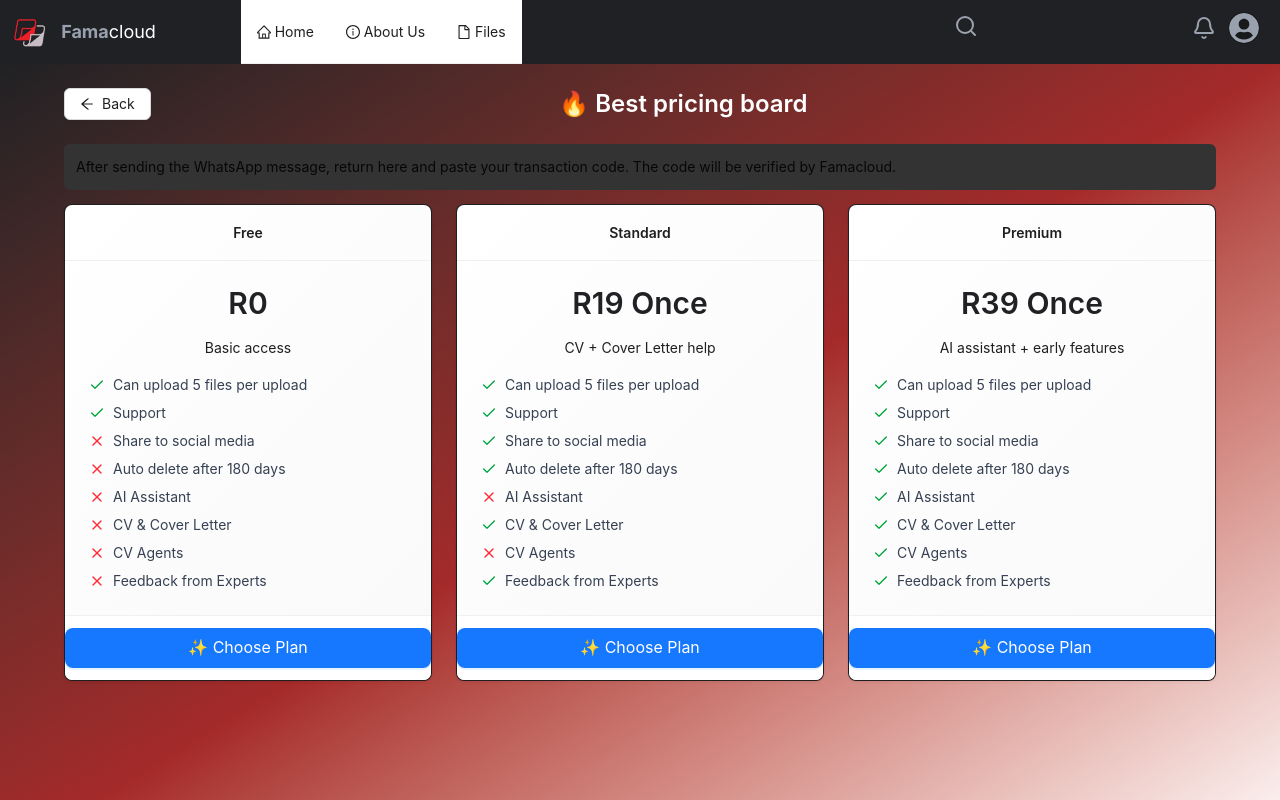
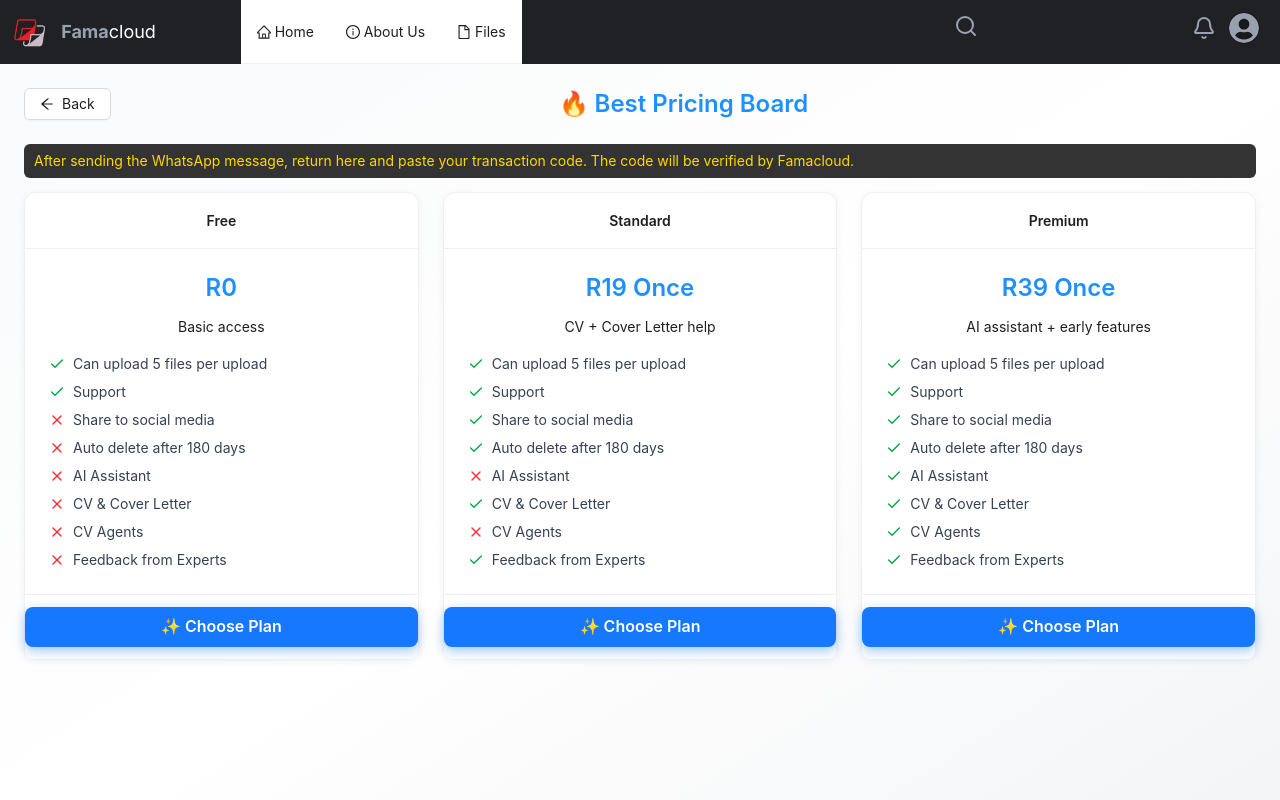
Before and after one commit to Ymffuture/Filebank, a React (Vite) app in the folder filebank-frontend/: page /change-plan in a window 1280 px wide. Shown: the top 800 px of the page. Built offline with nearby package versions, Linux system fonts and the light colour scheme.

Commit message:
Update ChangePlanPage.jsx

```diff
--- a/filebank-frontend/src/components/ChangePlanPage.jsx
+++ b/filebank-frontend/src/components/ChangePlanPage.jsx
@@ -1,23 +1,16 @@
-import React, { useState, useEffect } from "react";
+import React, { useState, useEffect } from 'react';
 import {
-  Card,
-  Row,
-  Col,
-  Button,
-  Typography,
-  Form,
-  Input,
-  Badge as AntBadge,
-  Steps,
-} from "antd";
-import Navbar from "./Navbar";
-import { ArrowLeftOutlined } from "@ant-design/icons";
-import { Check, X, ThumbsUp, ThumbsDown, Hourglass } from "lucide-react";
-import api from "../api/fileApi";
-import dayjs from "dayjs";
-import relativeTime from "dayjs/plugin/relativeTime";
-import { useSnackbar } from "notistack";
-import { Helmet } from "react-helmet";
+  Card, Row, Col, Button, Typography,
+  Form, Input, Badge as AntBadge, Steps
+} from 'antd';
+import Navbar from './Navbar';
+import { ArrowLeftOutlined } from '@ant-design/icons';
+import { Check, X, ThumbsUp, ThumbsDown, Hourglass } from 'lucide-react';
+import api from '../api/fileApi';
+import dayjs from 'dayjs';
+import relativeTime from 'dayjs/plugin/relativeTime';
+import { useSnackbar } from 'notistack';
+import { Helmet } from 'react-helmet';
 
 dayjs.extend(relativeTime);
 const { Title, Paragraph, Text } = Typography;
@@ -35,52 +28,15 @@ const PlanFeature = ({ enabled, label }) => (
 );
 
 const planFeatures = {
-  free: {
-    upload: true,
-    support: true,
-    share: false,
-    autoDelete: false,
-    ai: false,
-    cv: false,
-    agents: false,
-    feedback: false,
-  },
-  standard: {
-    upload: true,
-    support: true,
-    share: true,
-    autoDelete: true,
-    ai: false,
-    cv: true,
-    agents: false,
-    feedback: true,
-  },
-  premium: {
-    upload: true,
-    support: true,
-    share: true,
-    autoDelete: true,
-    ai: true,
-    cv: true,
-    agents: true,
-    feedback: true,
-  },
+  free: { upload: true, support: true, share: false, autoDelete: false, ai: false, cv: false, agents: false, feedback: false },
+  standard: { upload: true, support: true, share: true, autoDelete: true, ai: false, cv: true, agents: false, feedback: true },
+  premium: { upload: true, support: true, share: true, autoDelete: true, ai: true, cv: true, agents: true, feedback: true },
 };
 
 const plans = [
-  { name: "Free", price: "R0", description: "Basic access", role: "free" },
-  {
-    name: "Standard",
-    price: "R19 Once",
-    description: "CV + Cover Letter help",
-    role: "standard",
-  },
-  {
-    name: "Premium",
-    price: "R39 Once",
-    description: "AI assistant + early features",
-    role: "premium",
-  },
+  { name: 'Free', price: 'R0', description: 'Basic access', role: 'free' },
+  { name: 'Standard', price: 'R19 Once', description: 'CV + Cover Letter help', role: 'standard' },
+  { name: 'Premium', price: 'R39 Once', description: 'AI assistant + early features', role: 'premium' },
 ];
 
 export default function ChangePlanPage() {
@@ -90,111 +46,88 @@ export default function ChangePlanPage() {
   const [statusData, setStatusData] = useState(null);
   const [form] = Form.useForm();
   const { enqueueSnackbar } = useSnackbar();
-  const user = JSON.parse(localStorage.getItem("filebankUser"));
+  const user = JSON.parse(localStorage.getItem('filebankUser'));
 
   const handleChoosePlan = (plan) => {
     setSelectedPlan(plan);
     const whatsappMessage = `Hi, I would like to upgrade to the *${plan.name}* plan. My email is ${user?.email}`;
-    const whatsappUrl = `https://wa.me/27653935339?text=${encodeURIComponent(
-      whatsappMessage
-    )}`;
-    window.open(whatsappUrl, "_blank");
+    const whatsappUrl = `https://wa.me/27653935339?text=${encodeURIComponent(whatsappMessage)}`;
+    window.open(whatsappUrl, '_blank');
   };
 
   const handleSimulatePayment = async () => {
     try {
       const values = await form.validateFields();
       if (!user || !user._id) {
-        enqueueSnackbar("User not found.");
+        enqueueSnackbar('User not found.');
         return;
       }
-
-      if (upgradeStatus === "pending") {
-        enqueueSnackbar("You already have a pending request.");
+      if (upgradeStatus === 'pending') {
+        enqueueSnackbar('You already have a pending request.');
         return;
       }
-
       setLoading(true);
-
-      const { data } = await api.post("/admin/payment-requests", {
+      const { data } = await api.post('/admin/payment-requests', {
         userId: user._id,
         email: user.email,
         plan: selectedPlan.role,
         paymentCode: values.paymentCode,
       });
-
       setStatusData(data);
-      setUpgradeStatus("pending");
-      enqueueSnackbar(
-        `Code submitted! Waiting for admin to approve your ${selectedPlan.role} plan.`
-      );
+      setUpgradeStatus('pending');
+      enqueueSnackbar(`Code submitted! Waiting for admin to approve your ${selectedPlan.role} plan.`);
     } catch (err) {
       console.error(err);
-      enqueueSnackbar("Code submission failed");
+      enqueueSnackbar('Code submission failed');
     } finally {
       setLoading(false);
     }
   };
 
-  const renderStatusBadge = () => {
+  const renderStatusProgress = () => {
     if (!upgradeStatus) return null;
 
-    const statusMap = {
-      pending: {
-        text: "Pending Approval",
-        icon: <Hourglass className="text-yellow-500 w-4 h-4" />,
-        color: "gold",
-        step: 0,
-      },
-      approved: {
-        text: "Plan Approved",
-        icon: <ThumbsUp className="text-green-600 w-4 h-4" />,
-        color: "green",
-        step: 1,
-      },
-      rejected: {
-        text: "Rejected by Famacloud",
-        icon: <ThumbsDown className="text-red-500 w-4 h-4" />,
-        color: "red",
-        step: 0,
-      },
+    const stepMap = {
+      pending: 0,
+      approved: 1,
+      rejected: 1,
+      active: 2,
     };
 
-    const current = statusMap[upgradeStatus];
+    const currentStep = stepMap[upgradeStatus] ?? 0;
 
     return (
-      <div className="flex flex-col items-center justify-center mt-4 gap-2">
-        <div
-          className={`flex items-center gap-2 px-3 py-1 rounded-full text-sm font-medium shadow-sm ${
-            upgradeStatus === "pending"
-              ? "bg-yellow-100 text-yellow-700 animate-pulse"
-              : upgradeStatus === "approved"
-              ? "bg-green-100 text-green-700"
-              : "bg-red-100 text-red-600"
-          }`}
-        >
-          {current.icon}
-          {current.text}
-        </div>
-
+      <div className="mt-6">
         <Steps
-          size="small"
-          current={current.step}
-          status={upgradeStatus === "rejected" ? "error" : "process"}
-          className="w-full max-w-sm"
-        >
-          <Step title="Pending" />
-          <Step title="Approved" />
-          <Step title="Active" />
-        </Steps>
-
+          current={currentStep}
+          status={upgradeStatus === 'rejected' ? 'error' : 'process'}
+          items={[
+            {
+              title: 'Pending',
+              icon: <Hourglass className="w-4 h-4 text-yellow-500" />,
+            },
+            {
+              title: upgradeStatus === 'rejected' ? 'Rejected' : 'Approved',
+              icon:
+                upgradeStatus === 'rejected' ? (
+                  <ThumbsDown className="w-4 h-4 text-red-500" />
+                ) : (
+                  <ThumbsUp className="w-4 h-4 text-green-600" />
+                ),
+            },
+            {
+              title: 'Active',
+              icon: <Check className="w-4 h-4 text-green-700" />,
+            },
+          ]}
+        />
         {statusData?.createdAt && (
-          <Text type="secondary" className="text-xs">
+          <Text type="secondary" className="block text-xs mt-2">
             Submitted {dayjs(statusData.createdAt).fromNow()}
           </Text>
         )}
-        {upgradeStatus === "rejected" && statusData?.rejectionReason && (
-          <Paragraph type="danger" className="text-red-600 text-xs">
+        {upgradeStatus === 'rejected' && statusData?.rejectionReason && (
+          <Paragraph type="danger" style={{ color: 'red', marginTop: 8 }}>
             Reason: {statusData.rejectionReason}
           </Paragraph>
         )}
@@ -210,14 +143,13 @@ export default function ChangePlanPage() {
         if (data?.status) {
           setStatusData(data);
           setUpgradeStatus(data.status);
-
           if (data.plan) {
             const match = plans.find((p) => p.role === data.plan);
             if (match) setSelectedPlan(match);
           }
         }
       } catch (err) {
-        console.warn("No upgrade status found:", err);
+        console.warn('No upgrade status found:', err);
       }
     };
     fetchStatus();
@@ -226,29 +158,23 @@ export default function ChangePlanPage() {
   return (
     <>
       <Navbar />
-
       <Helmet>
         <title>Change plan | best-selling R39</title>
       </Helmet>
-
-      <div className="min-h-screen bg-gradient-to-br from-[#202124] via-[#a52a2a] to-white p-6">
-        <div className="max-w-6xl mx-auto">
+      <div className="min-h-screen bg-gradient-to-br from-gray-50 via-white to-gray-100 p-6">
         <div className="flex items-center justify-between mb-6">
-            <Button
-              icon={<ArrowLeftOutlined />}
-              onClick={() => window.history.back()}
-            >
+          <Button icon={<ArrowLeftOutlined />} onClick={() => window.history.back()}>
             Back
           </Button>
-            <Title level={3} style={{ marginBottom: 0, color: "#fff" }}>
-              🔥 Best pricing board
+          <Title level={3} style={{ marginBottom: 0, color: '#1E90FF' }}>
+            🔥 Best Pricing Board
           </Title>
           <div />
         </div>
 
-          <Paragraph className="bg-[#333] text-yellow-300 p-3 rounded-md text-sm mb-6">
-            After sending the WhatsApp message, return here and paste your
-            transaction code. The code will be verified by Famacloud.
+        <Paragraph style={{ color: 'gold', background: '#333', padding: '6px 10px', borderRadius: '6px' }}>
+          After sending the WhatsApp message, return here and paste your transaction code.
+          The code will be verified by Famacloud.
         </Paragraph>
 
         <Row gutter={[24, 24]} justify="center">
@@ -260,138 +186,86 @@ export default function ChangePlanPage() {
             return (
               <Col xs={24} sm={12} md={8} key={plan.name}>
                 <Card
-                    title={
-                      <Text strong className="text-lg text-[#202124]">
-                        {plan.name}
-                      </Text>
-                    }
-                    bordered={false}
-                    className={`transition-all duration-300 rounded-xl shadow-md hover:shadow-xl ${
-                      isSelected ? "ring-2 ring-[#a52a2a]" : "border"
-                    }`}
+                  title={<Text strong>{plan.name}</Text>}
+                  bordered
                   style={{
-                      textAlign: "center",
-                      background: "linear-gradient(135deg, #fff, #f9f9f9)",
+                    textAlign: 'center',
+                    borderColor: isSelected ? '#1E90FF' : '#f0f0f0',
+                    boxShadow: isSelected ? '0 4px 20px rgba(30,144,255,0.25)' : '0 2px 8px rgba(0,0,0,0.05)',
+                    borderRadius: '12px',
                   }}
                   actions={[
                     <Button
-                        type={isCurrent ? "default" : "primary"}
+                      type={isCurrent ? 'default' : 'primary'}
                       block
                       size="large"
                       disabled={isCurrent}
-                        className={`rounded-lg font-semibold ${
-                          isCurrent
-                            ? "bg-gray-100 text-gray-500"
-                            : "bg-[#a52a2a] hover:bg-[#7a1e1e] text-white shadow-md"
-                        }`}
+                      style={{
+                        borderRadius: '8px',
+                        fontWeight: 600,
+                        backgroundColor: isCurrent ? '#f0f0f0' : '#1677ff',
+                        color: isCurrent ? '#999' : '#fff',
+                        boxShadow: !isCurrent && '0 4px 12px rgba(22, 119, 255, 0.4)',
+                      }}
                       onClick={() => !isCurrent && handleChoosePlan(plan)}
                     >
-                        {isCurrent ? "✔ Current Plan" : "✨ Choose Plan"}
+                      {isCurrent ? '✔ Current Plan' : '✨ Choose Plan'}
                     </Button>,
                   ]}
                 >
-                    <Title
-                      level={2}
-                      className="font-bold"
-                      style={{
-                        color: isSelected ? "#a52a2a" : "#202124",
-                      }}
-                    >
+                  <Title level={3} style={{ color: '#1E90FF' }}>
                     {plan.price}
                   </Title>
-                    <Paragraph className="text-gray-600">
-                      {plan.description}
-                    </Paragraph>
+                  <Paragraph>{plan.description}</Paragraph>
 
                   <div className="text-left space-y-2 mt-4">
-                      <PlanFeature
-                        enabled={features.upload}
-                        label="Can upload 5 files per upload"
-                      />
+                    <PlanFeature enabled={features.upload} label="Can upload 5 files per upload" />
                     <PlanFeature enabled={features.support} label="Support" />
-                      <PlanFeature
-                        enabled={features.share}
-                        label="Share to social media"
-                      />
-                      <PlanFeature
-                        enabled={features.autoDelete}
-                        label="Auto delete after 180 days"
-                      />
-                      <PlanFeature
-                        enabled={features.ai}
-                        label="AI Assistant"
-                      />
-                      <PlanFeature
-                        enabled={features.cv}
-                        label="CV & Cover Letter"
-                      />
-                      <PlanFeature
-                        enabled={features.agents}
-                        label="CV Agents"
-                      />
-                      <PlanFeature
-                        enabled={features.feedback}
-                        label="Feedback from Experts"
-                      />
+                    <PlanFeature enabled={features.share} label="Share to social media" />
+                    <PlanFeature enabled={features.autoDelete} label="Auto delete after 180 days" />
+                    <PlanFeature enabled={features.ai} label="AI Assistant" />
+                    <PlanFeature enabled={features.cv} label="CV & Cover Letter" />
+                    <PlanFeature enabled={features.agents} label="CV Agents" />
+                    <PlanFeature enabled={features.feedback} label="Feedback from Experts" />
                   </div>
 
-                    {isSelected && !isCurrent && renderStatusBadge()}
+                  {isSelected && !isCurrent && renderStatusProgress()}
                 </Card>
               </Col>
             );
           })}
         </Row>
 
-          {selectedPlan && upgradeStatus !== "approved" && (
-            <div className="mt-10 max-w-xl mx-auto bg-white p-6 rounded-lg shadow-lg">
-              <Title level={4} style={{ color: "#333" }}>
+        {selectedPlan && upgradeStatus !== 'approved' && (
+          <div className="mt-10 max-w-xl mx-auto bg-white p-6 rounded-lg shadow">
+            <Title level={4} style={{ color: '#333' }}>
               What’s Next for the {selectedPlan.name} Plan
             </Title>
             <Paragraph>
-                After sending the WhatsApp message, return here and paste your
-                transaction code. The code will be verified by Famacloud.
+              After sending the WhatsApp message, return here and paste your transaction code.
+              The code will be verified by Famacloud.
             </Paragraph>
             <ul className="list-disc ml-6 text-sm text-gray-700">
-                <li>
-                  <strong>Pending:</strong> Waiting for Famacloud confirmation
-                </li>
-                <li>
-                  <strong>Approved:</strong> Your plan is active
-                </li>
-                <li>
-                  <strong>Rejected:</strong> Code invalid or payment issue
-                </li>
+              <li><strong>Pending:</strong> Waiting for Famacloud confirmation</li>
+              <li><strong>Approved:</strong> Your plan is active</li>
+              <li><strong>Rejected:</strong> Code invalid or payment issue</li>
             </ul>
 
-              <Form
-                form={form}
-                layout="vertical"
-                onFinish={handleSimulatePayment}
-                className="mt-6"
-              >
+            <Form form={form} layout="vertical" onFinish={handleSimulatePayment} className="mt-6">
               <Form.Item
                 name="paymentCode"
                 label="Transaction Code"
-                  rules={[
-                    { required: true, message: "Please enter your payment code." },
-                  ]}
+                rules={[{ required: true, message: 'Please enter your payment code.' }]}
               >
                 <Input placeholder="e.g. 45TRJ970" />
               </Form.Item>
-                <Button
-                  type="dashed"
-                  htmlType="submit"
-                  loading={loading}
-                  block
-                  disabled={loading}
-                >
+              <Button type="dashed" htmlType="submit" loading={loading} block disabled={loading}>
                 Submit the code
               </Button>
             </Form>
           </div>
         )}
       </div>
-      </div>
     </>
   );
 }
```
Lines whose indentation alone changed are shown as unchanged.
